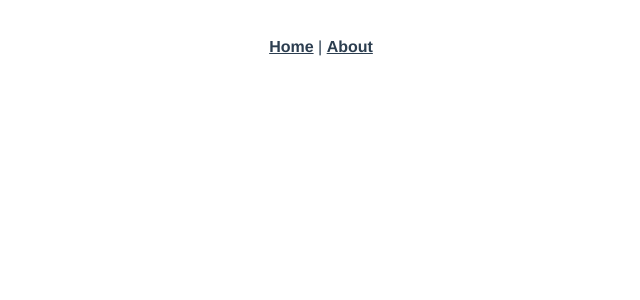
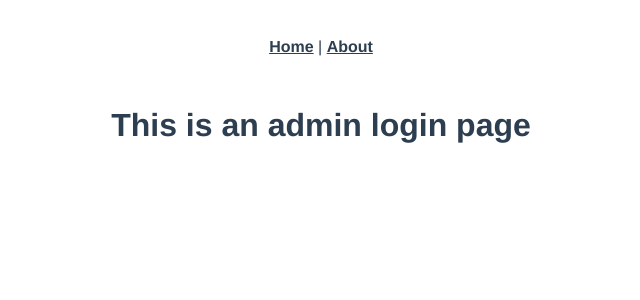
Before and after one commit to purple-cmd/lost-rawr, a Vue app: page /login in a window 1280 px wide. Before the commit this address had no page. Shown: the top 300 px of the page, without its empty margins (319-959 px from the left). Built offline with nearby package versions, Linux system fonts and the light colour scheme.

Commit message:
first commit

```diff
--- a/package.json
+++ b/package.json
@@ -3,7 +3,7 @@
   "version": "0.1.0",
   "private": true,
   "scripts": {
-    "serve": "vue-cli-service serve",
+    "start": "vue-cli-service serve",
     "build": "vue-cli-service build",
     "lint": "vue-cli-service lint"
   },
--- a/src/router/index.ts
+++ b/src/router/index.ts
@@ -8,12 +8,12 @@ const routes: Array<RouteRecordRaw> = [
     component: Home
   },
   {
-    path: '/about',
-    name: 'About',
+    path: '/login',
+    name: 'Login',
     // route level code-splitting
     // this generates a separate chunk (about.[hash].js) for this route
     // which is lazy-loaded when the route is visited.
-    component: () => import(/* webpackChunkName: "about" */ '../views/About.vue')
+    component: () => import(/* webpackChunkName: "about" */ '../views/Login.vue')
   }
 ]
 
--- a/src/views/About.vue
+++ b/src/views/Login.vue
@@ -1,5 +1,5 @@
 <template>
   <div class="about">
-    <h1>This is an about page</h1>
+    <h1>This is an admin login page</h1>
   </div>
 </template>
```
